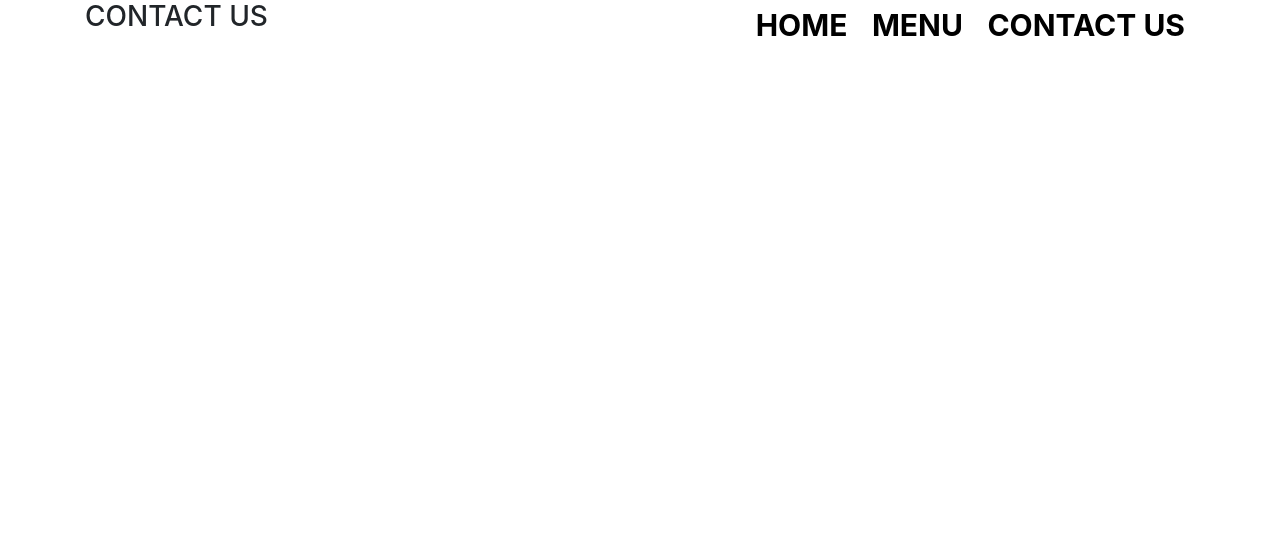
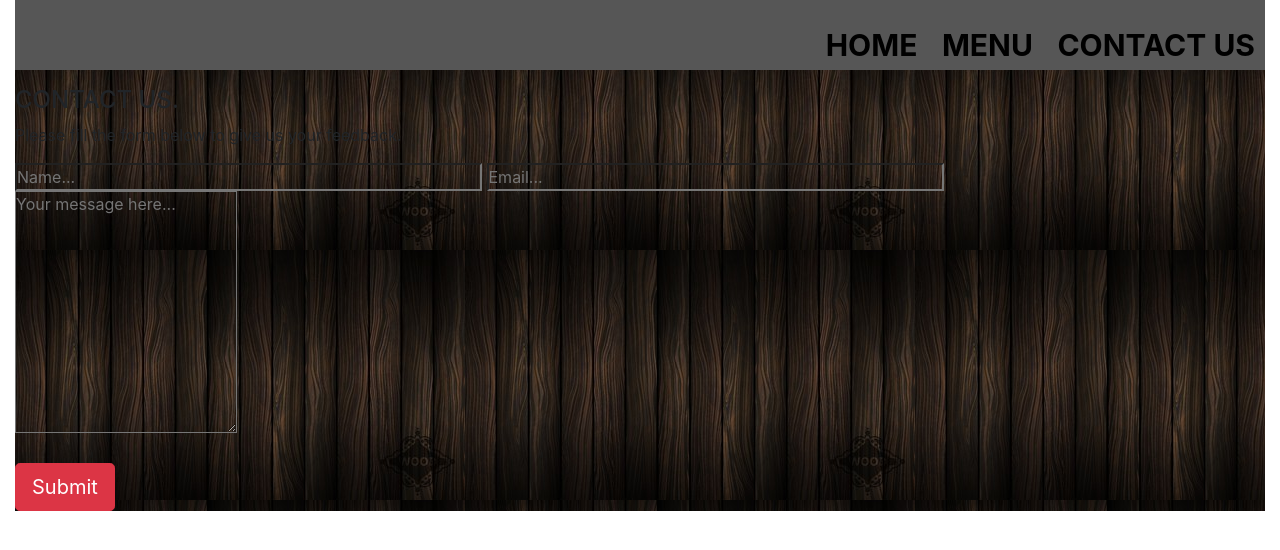
Before and after one commit to audombek/Pizza_App, a plain HTML site: page contact.html in a window 1280 px wide. Drawn offline with Linux system fonts and the light colour scheme.

Commit message:
add form to collect users feedback

```diff
--- a/contact.html
+++ b/contact.html
@@ -8,22 +8,35 @@
         <script src="js/script.js"></script>
     </head>
     <body>
-<div class="container">
-        <div class="jumbotron2">
-
-           <nav>
+        <div class="container-fluid">
+            <div class="card2">
+            <div class="jumbotron1">
+                <div class="nav1">
                         <ul>
                         <li> <a href="index.html">HOME</a></li>
                         <li> <a href="menu.html">MENU</a></li>
                         <li> <a href="contact.html">CONTACT US</a></li>
                     </ul>
-           </nav>
-           <h3>CONTACT US</h3>
                 </div>
-   <div class="wrapper">
-
+            </div>
+   <div class="frm1">
+        <h4>CONTACT US.</h4>
+        <p>Please fill the form below to give us your feedback.</p>
+       <div class="card3">
+        <form>
+            <input type="text" placeholder="Name..." style="background-color: transparent"size="41" id="name">
+            <input type="text" placeholder="Email..." style="background-color:transparent"size="40"><br>
+            <textarea style="background-color: transparent"placeholder="Your message here..." type="text" rows="10" col="50" wrap="physical"></textarea>
+            <br><br>
+            <div class="sub1">
+                <button id="submit1" type="submit" class="btn btn-danger btn-rounded waves-effect btn-lg">Submit</button>
 
             </div>
+        </form>
+    </div>
+</div>
+</div>
+
 
    </body>
 </html>
```
Lines whose indentation alone changed are shown as unchanged.
